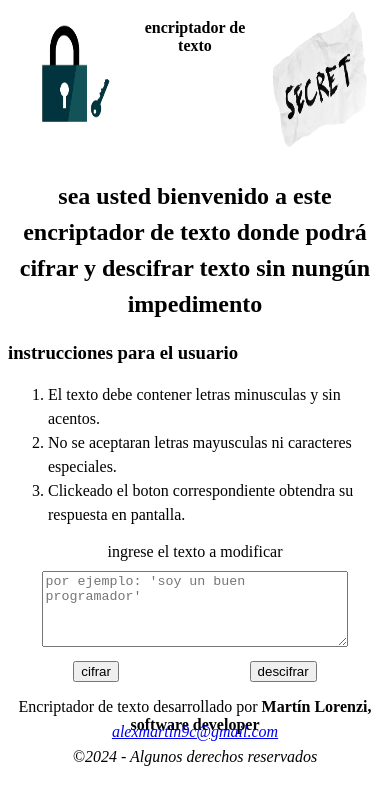
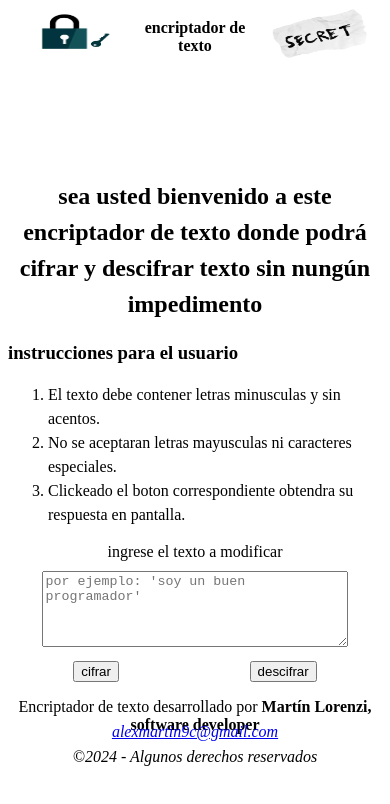
Before and after one commit to 07martin12/Challengue-EncriptadorDeTexto-AluraLatam-OracleEducation, a plain HTML site: page index.html in a window 390 px wide. Drawn offline with Linux system fonts and the light colour scheme.

Commit message:
"logos actualizados"

```diff
--- a/css/style.css
+++ b/css/style.css
@@ -1,7 +1,7 @@
 @media (max-width: 720px) {
     .logo img {
         width: 100%;
-        height: 140px;
+        height: 50px;
     }
 
     h1 {
@@ -29,7 +29,7 @@ header,
 .botonesForm {
     display: flex;
     justify-content: space-around;
-    align-items: end;
+    align-items: center;
 }
 
 header div {
```
